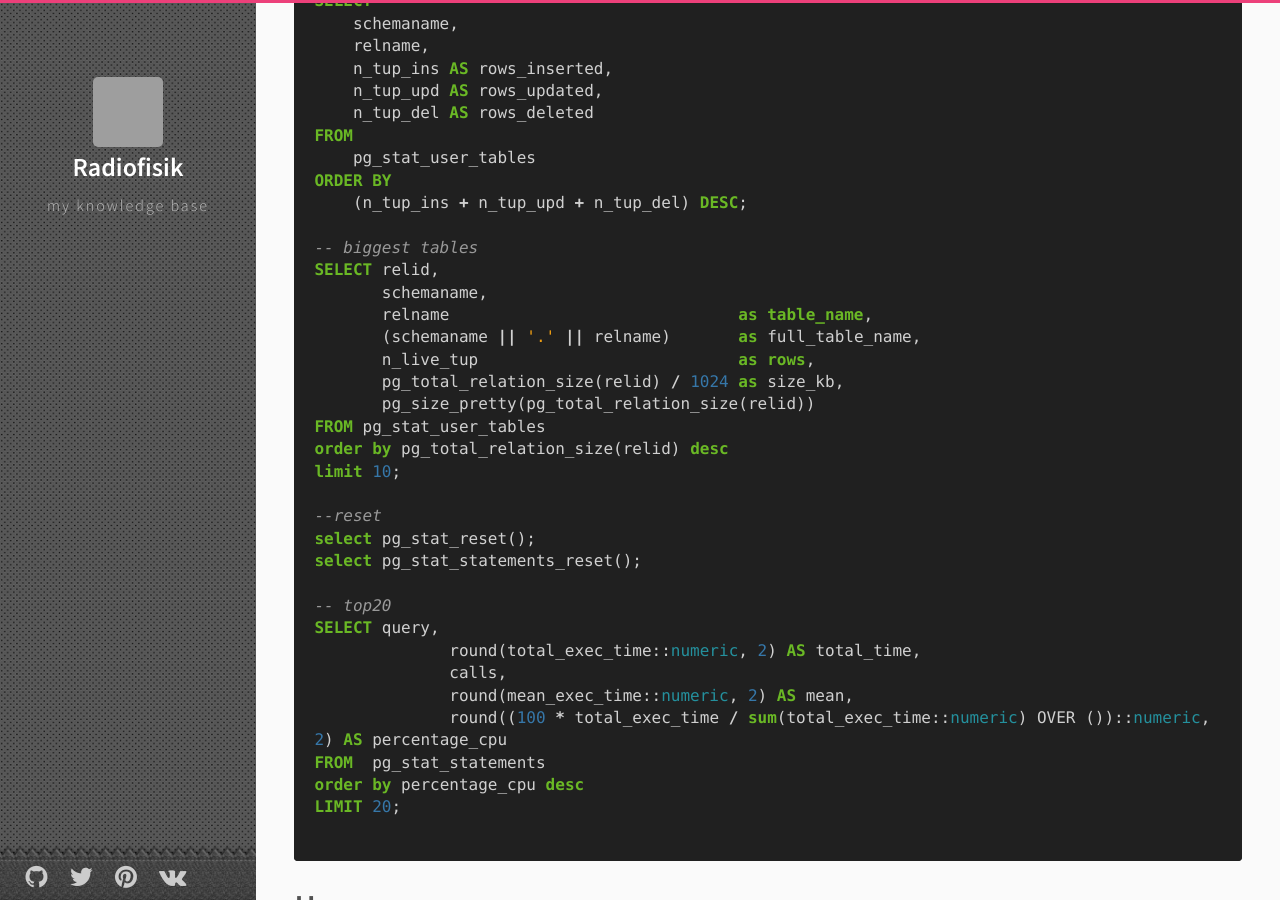
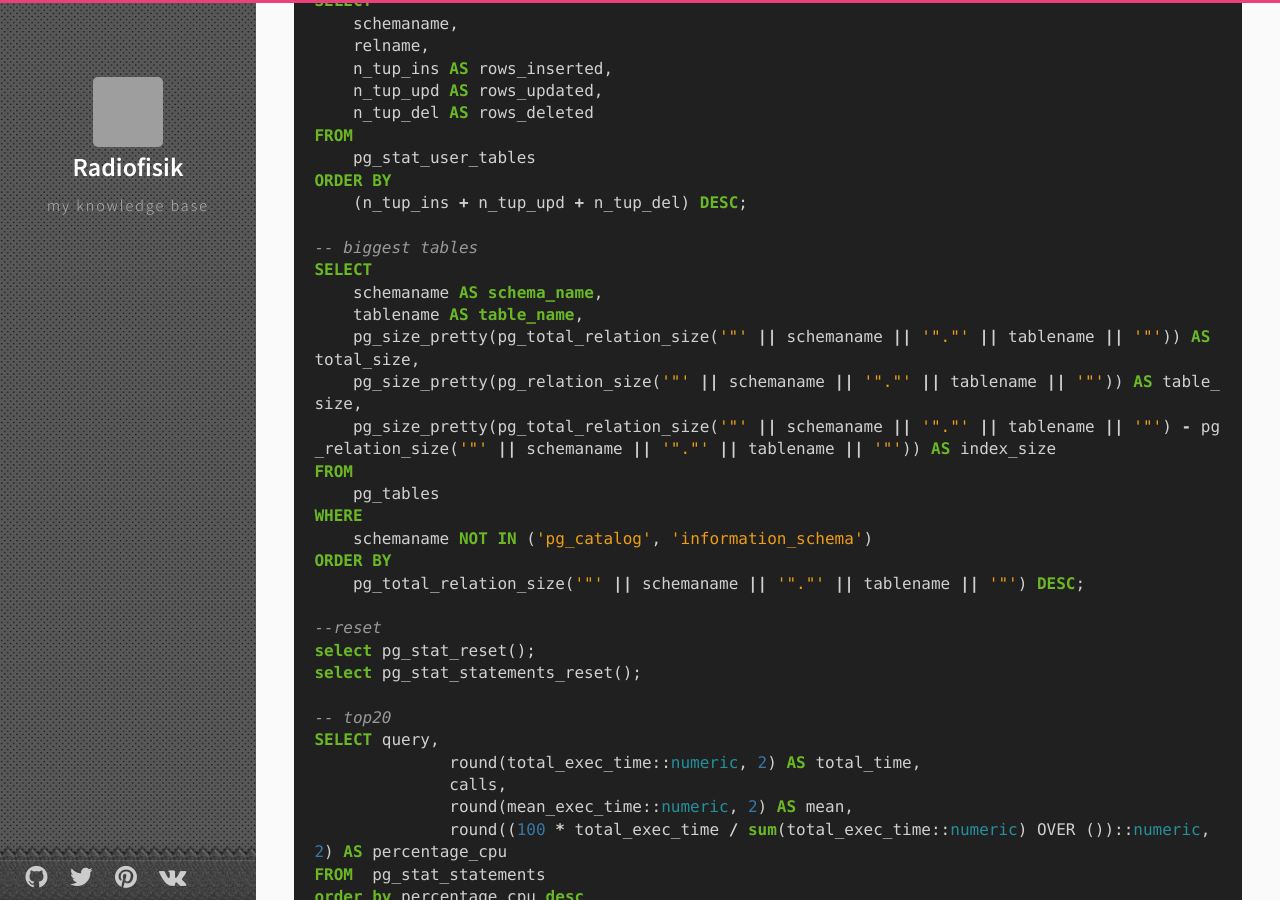
Before and after one commit to Radiofisik/radiofisik.github.io, a Jekyll site: the page built from _posts/2024-05-21-postgres.md, in a window 1280 px wide and 900 px high, scrolled down 627 px. Built offline with Jekyll 4.4.1, drawn with Linux system fonts in a browser that asks for light colours; comment, search, counter and statistics services are not loaded; grey boxes are pictures that could not be loaded.

Commit message:
fix biggest table query

```diff
--- a/_posts/2024-05-21-postgres.md
+++ b/_posts/2024-05-21-postgres.md
@@ -32,16 +32,18 @@ ORDER BY
     (n_tup_ins + n_tup_upd + n_tup_del) DESC;
 
 -- biggest tables
-SELECT relid,
-       schemaname,
-       relname                              as table_name,
-       (schemaname || '.' || relname)       as full_table_name,
-       n_live_tup                           as rows,
-       pg_total_relation_size(relid) / 1024 as size_kb,
-       pg_size_pretty(pg_total_relation_size(relid))
-FROM pg_stat_user_tables
-order by pg_total_relation_size(relid) desc
-limit 10;
+SELECT
+    schemaname AS schema_name,
+    tablename AS table_name,
+    pg_size_pretty(pg_total_relation_size('"' || schemaname || '"."' || tablename || '"')) AS total_size,
+    pg_size_pretty(pg_relation_size('"' || schemaname || '"."' || tablename || '"')) AS table_size,
+    pg_size_pretty(pg_total_relation_size('"' || schemaname || '"."' || tablename || '"') - pg_relation_size('"' || schemaname || '"."' || tablename || '"')) AS index_size
+FROM
+    pg_tables
+WHERE
+    schemaname NOT IN ('pg_catalog', 'information_schema')
+ORDER BY
+    pg_total_relation_size('"' || schemaname || '"."' || tablename || '"') DESC;
 
 --reset
 select pg_stat_reset();
```
